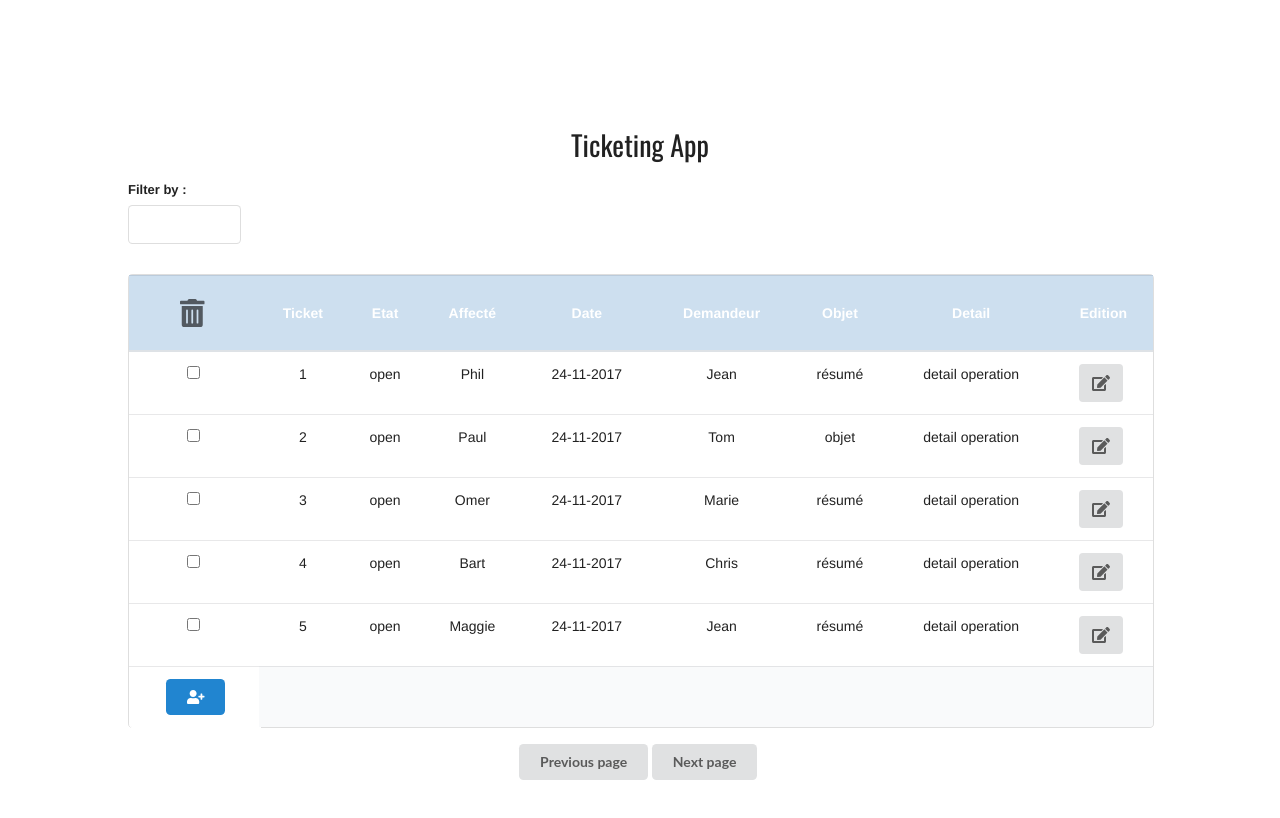
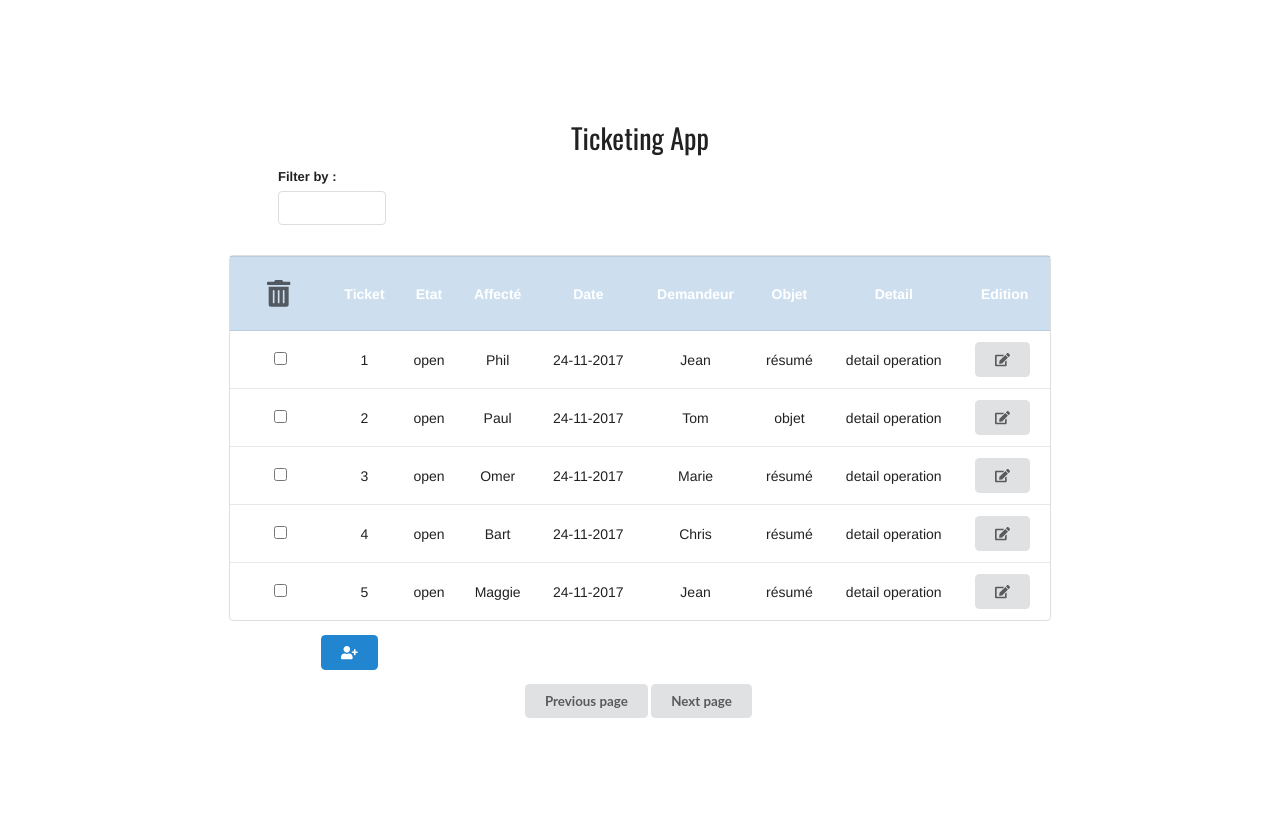
Before and after one commit to kells64000/Projet-vue, a Vue app: page / in a window 1280 px wide. Shown: the top 818 px of the page. Built offline with nearby package versions, Linux system fonts and the light colour scheme.

Commit message:
css fini

```diff
--- a/index.html
+++ b/index.html
@@ -4,9 +4,6 @@
     <meta charset="utf-8">
     <meta name="viewport" content="width=device-width,initial-scale=1.0">
     <title>Ticketing</title>
-    <!--CSS-->
-    <link rel="stylesheet" href="https://maxcdn.bootstrapcdn.com/bootstrap/4.0.0/css/bootstrap.min.css" integrity="sha384-Gn5384xqQ1aoWXA+058RXPxPg6fy4IWvTNh0E263XmFcJlSAwiGgFAW/dAiS6JXm" crossorigin="anonymous">
-    <Link type="text/css" href="src/assets/css/style.css" rel="stylesheet"/>
     <!--Fonts-->
     <script defer src="https://use.fontawesome.com/releases/v5.0.8/js/all.js"></script>
     <link href="https://fonts.googleapis.com/css?family=Oswald" rel="stylesheet">
--- a/src/assets/css/style.css
+++ b/src/assets/css/style.css
@@ -74,7 +74,13 @@ a {
   margin-bottom: 30px;
 }
 
+.table-center{
+  display: flex;
+  justify-content: center;
+}
+
 table {
+  width: 80%;
   background: #FFFFFF;
   margin: 1em 0em;
   border: 1px solid rgba(34, 36, 38, 0.15);
@@ -382,6 +388,7 @@ select {
 #leftsearch {
   float: left;
   padding-bottom: 30px;
+  padding-left: 150px;
 }
 
 #rightsearch {
@@ -391,7 +398,8 @@ select {
 
 .btn-center{
   display: flex;
-  justify-content: center;
+  justify-content: left;
+  padding-left: 190px;
 }
 
 .modal-backdrop {
--- a/src/components/Ticket.vue
+++ b/src/components/Ticket.vue
@@ -20,7 +20,7 @@
         </div>
       </div>
     </tr>
-    <div>
+    <div class="table-center">
       <table class="celled table">
         <thead>
         <th v-for="column in columns"
@@ -50,7 +50,7 @@
             <input id="editor" type="text" v-show="row.edit && editColumn == index2" v-model="sortedRows[index][index2]"
                    @blur="updateValue(this, index)"
                    @keyup.enter="updateValue(this, index)"
-                   v-on:keyup.27="cancelValue(this, row, index2, counterEchap++)"/>
+                   v-on:keyup.27="cancelValue(this, index)"/>
           </td>
           <td>
             <span><button type="button" class="btn" @click="showEdit(row)"><i class="fas fa-edit fa-1x"></i></button>
@@ -60,33 +60,20 @@
           </td>
         </tr>
         </tbody>
-        <tfoot>
-        <tr>
-          <th class="btn-center">
-            <button type="button" class="floated" @click="showModal">
-              <i class="fas fa-user-plus"></i>
-            </button>
-            <modal v-show="isModalVisible" @close="hideModal"/>
-          </th>
-          <th colspan="8">
-            <div class="ui right floated small primary labeled icon button">
+      </table>
+    </div>
+        <p class="btn-center">
+          <button type="button" class="floated" @click="showModal">
+            <i class="fas fa-user-plus"></i>
+          </button>
+          <modal v-show="isModalVisible" @close="hideModal"/>
+        </p>
 
-            </div>
-            <div class="ui small  button">
-
-            </div>
-            <div class="ui small  button">
-
-            </div>
-          </th>
-        </tr>
-        </tfoot>
-      </table>
+    <div>
       <p>
         <button @click="prev">Previous page</button>
         <button @click="next">Next page</button>
       </p>
-
     </div>
   </div>
 </template>
@@ -234,7 +221,7 @@ export default {
       this.rows[index].edit = false
       this.$forceUpdate()
     },
-    cancelValue: function (data, index, index2, counterEchap) {
+    cancelValue: function (row, index) {
       this.rows[index].edit = false
       this.$forceUpdate()
     },
```
